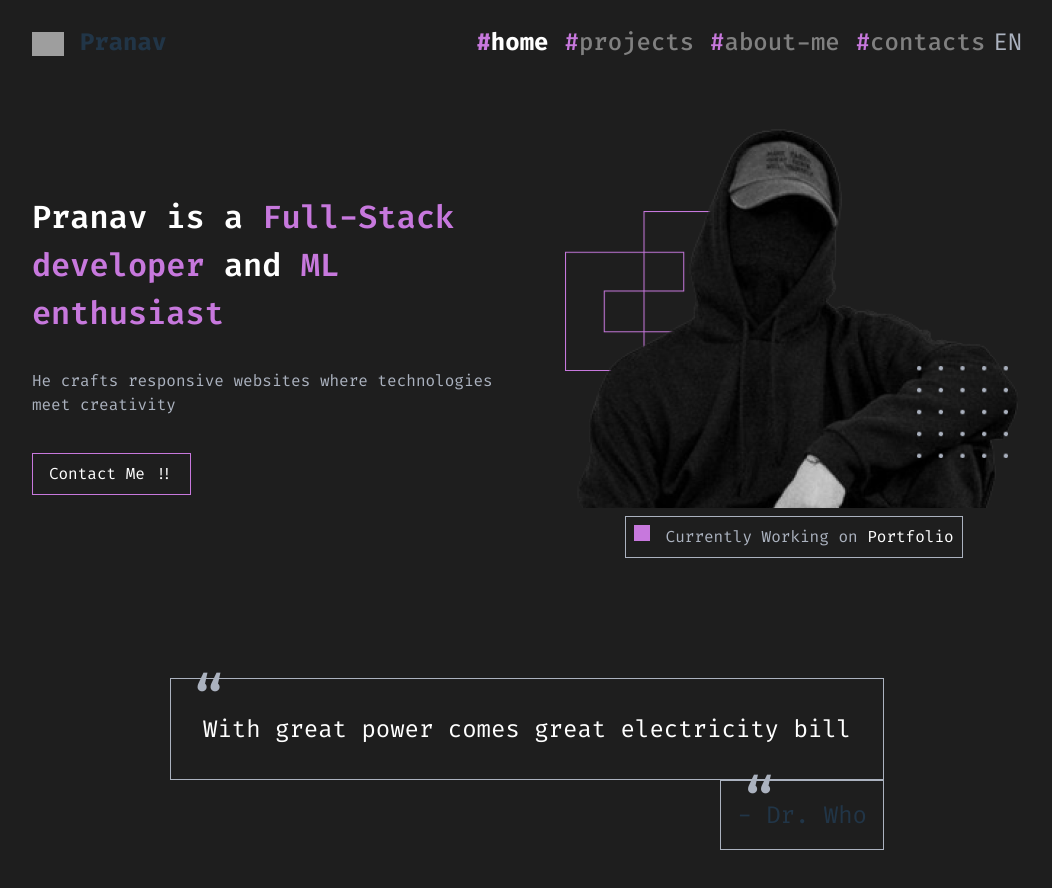
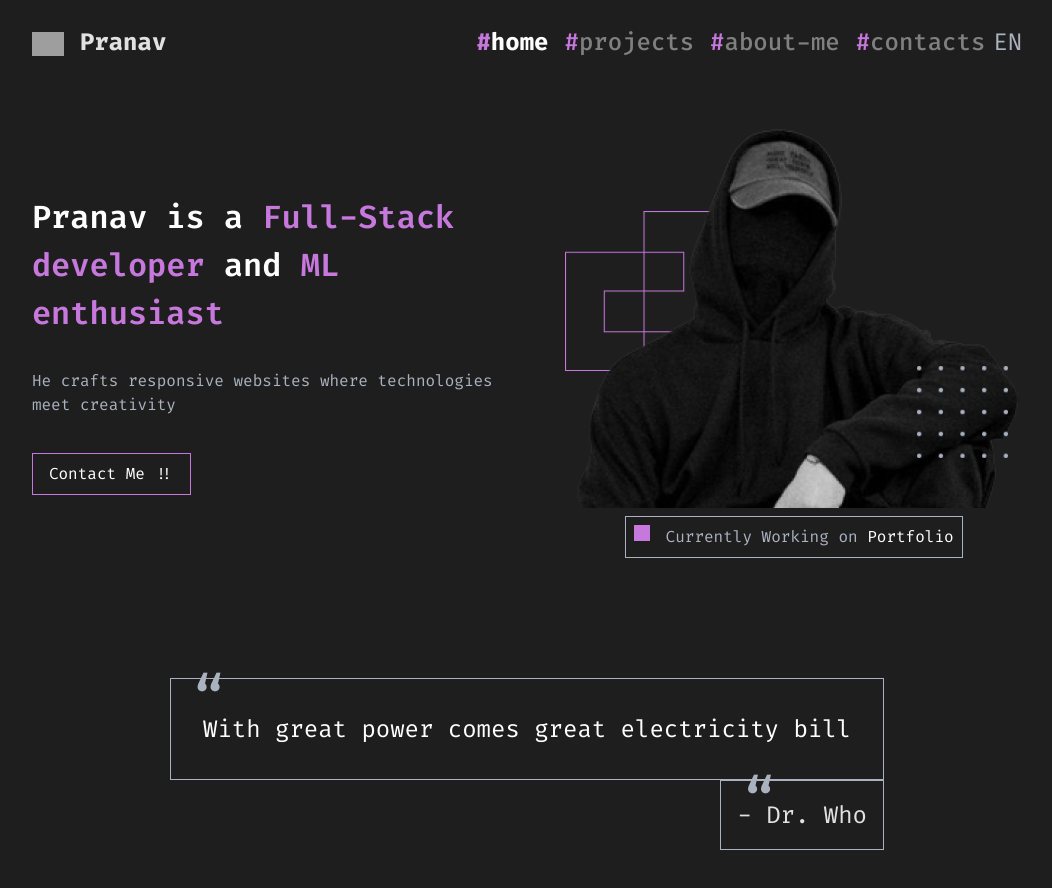
Before and after one commit to techman0256/my-portfolio, a React (Vite) app: page / in a window 1280 px wide. Shown: the top 888 px of the page, without its empty margins (113-1165 px from the left). Built offline with nearby package versions, Linux system fonts and the light colour scheme; grey boxes are pictures that could not be loaded; a web font is replaced by a local one.

Commit message:
root default remove

```diff
--- a/src/index.css
+++ b/src/index.css
@@ -18,7 +18,7 @@
 
   color-scheme: light dark;
   color: rgba(255, 255, 255, 0.87);
-  background-color: var(--color-bg-theme) !important;
+  background-color: var(--color-bg-theme);
 
   font-synthesis: none;
   text-rendering: optimizeLegibility;
@@ -69,8 +69,7 @@ button:focus-visible {
 
 @media (prefers-color-scheme: light) {
   :root {
-    color: #213547;
-    background-color: #ffffff;
+
   }
   a:hover {
     color: #747bff;
```
